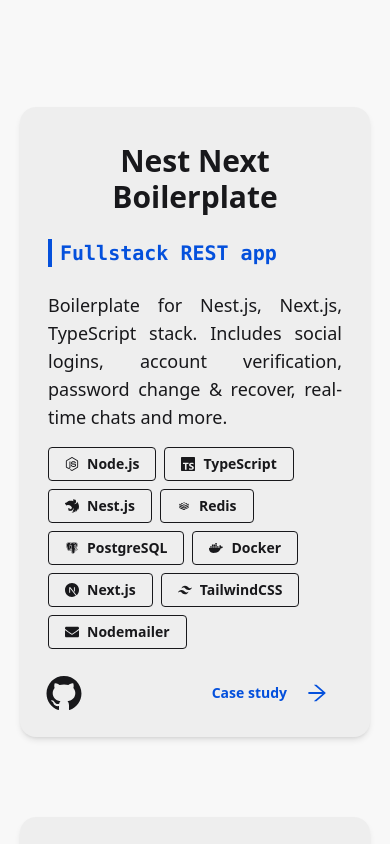
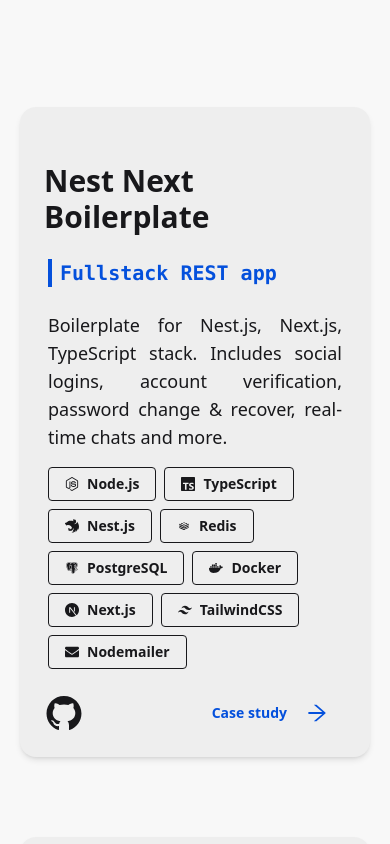
Before and after one commit to PoProstuWitold/portfolio, a Next.js app: page / in a window 390 px wide. Shown: the part 2640-3484 px from the top of the page. Built offline with nearby package versions, Linux system fonts and the light colour scheme.

Commit message:
fix: badge margin

```diff
--- a/app/components/Project.tsx
+++ b/app/components/Project.tsx
@@ -19,8 +19,8 @@
 				</div>
 			)}
 
-			<div className='flex flex-col'>
-				<h2 className='my-3 text-3xl font-bold text-center'>
+			<div className='flex flex-col mt-5 md:mt-0'>
+				<h2 className='my-3 text-3xl font-bold text-left'>
 					{project.formattedName}
 				</h2>
 				<span className='pl-2 mx-1 my-3 font-mono font-bold border-l-4 text-secondary border-secondary'>
```
